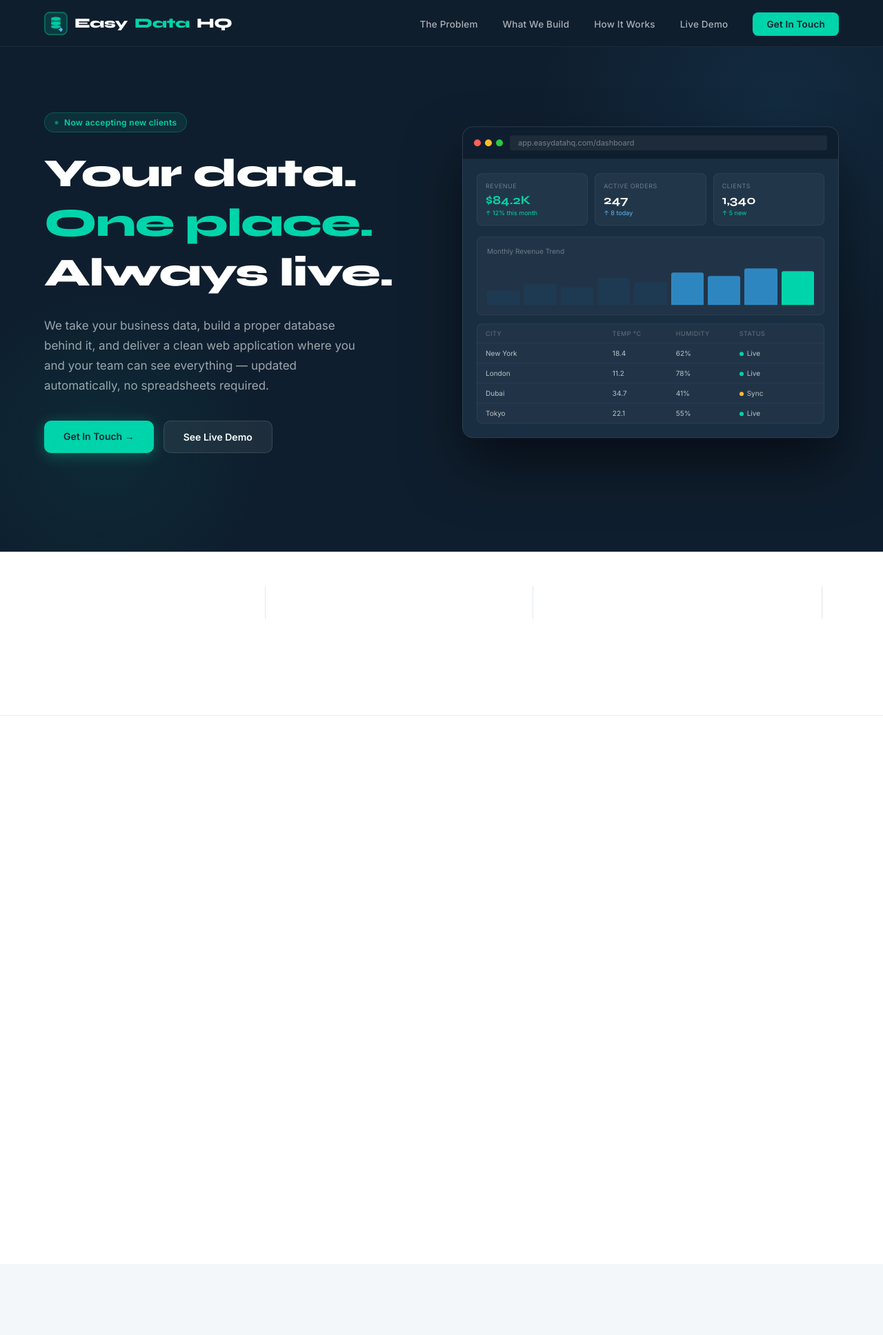
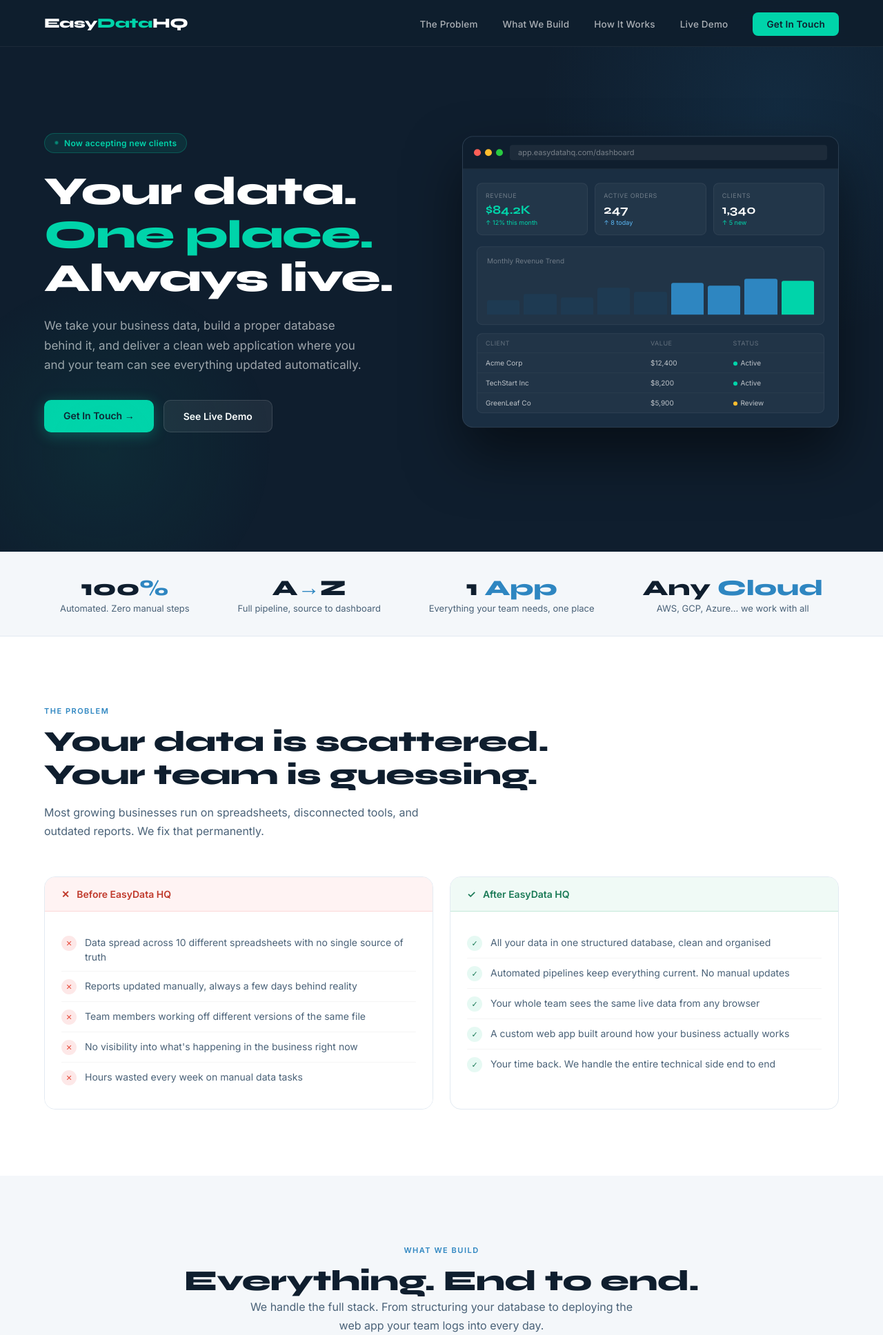
Before and after one commit to Mjawwad7/weather-app, a Flask app: page / in a window 1280 px wide. Shown: the top 1936 px of the page at 69% size. Run offline with Flask 3, Linux system fonts and the light colour scheme; data that the repository does not hold is empty; some libraries are stand-ins or nearby versions.

Commit message:
Refactor landing page layout and text content
Removed unnecessary logo elements and adjusted styles for better layout. Updated various text elements for clarity and consistency.

```diff
--- a/templates/landing.html
+++ b/templates/landing.html
@@ -53,16 +53,6 @@
       font-size: 20px;
       color: var(--white);
       letter-spacing: -0.3px;
-      display: flex;
-      align-items: center;
-      gap: 10px;
-      text-decoration: none;
-    }
-
-    .logo-icon {
-      width: 34px;
-      height: 34px;
-      flex-shrink: 0;
     }
 
     .logo span { color: var(--accent); }
@@ -168,11 +158,9 @@
       font-size: clamp(38px, 4.5vw, 58px);
       font-weight: 800;
       color: var(--white);
-      line-height: 1.25;
+      line-height: 1.1;
       letter-spacing: -1px;
       margin-bottom: 22px;
-      overflow: visible;
-      padding-bottom: 4px;
     }
 
     .hero h1 em {
@@ -351,7 +339,7 @@
 
     .table-row {
       display: grid;
-      grid-template-columns: 2fr 1fr 1fr 1.2fr;
+      grid-template-columns: 2fr 1fr 1fr;
       padding: 8px 12px;
       font-size: 10px;
       border-bottom: 1px solid rgba(255,255,255,0.04);
@@ -377,8 +365,8 @@
 
     /* ── STATS STRIP ── */
     .stats-strip {
-      background: var(--white);
-      padding: 40px 5%;
+      background: var(--grey-light);
+      padding: 32px 5%;
       border-top: 1px solid var(--grey-mid);
       border-bottom: 1px solid var(--grey-mid);
     }
@@ -395,34 +383,21 @@
 
     .stat-item {
       text-align: center;
-      padding: 0 20px;
     }
 
     .stat-item .num {
       font-family: 'Syne', sans-serif;
-      font-size: 36px;
+      font-size: 32px;
       font-weight: 800;
       color: var(--navy);
-      line-height: 1.2;
-      letter-spacing: -1px;
-      overflow: visible;
-      padding-bottom: 2px;
     }
 
-    .stat-item .num span { color: var(--accent); }
+    .stat-item .num span { color: var(--blue); }
 
     .stat-item .desc {
-      font-size: 12.5px;
-      font-weight: 500;
+      font-size: 13px;
       color: var(--text-mid);
-      margin-top: 6px;
-      letter-spacing: 0.1px;
-    }
-
-    .stat-divider {
-      width: 1px;
-      height: 48px;
-      background: var(--grey-mid);
+      margin-top: 2px;
     }
 
     /* ── SECTIONS ── */
@@ -450,11 +425,9 @@
       font-size: clamp(28px, 3.5vw, 42px);
       font-weight: 800;
       color: var(--navy);
-      line-height: 1.25;
+      line-height: 1.15;
       letter-spacing: -0.5px;
       margin-bottom: 16px;
-      overflow: visible;
-      padding-bottom: 4px;
     }
 
     .section-sub {
@@ -574,9 +547,6 @@
       font-weight: 700;
       color: var(--navy);
       margin-bottom: 10px;
-      line-height: 1.3;
-      overflow: visible;
-      padding-bottom: 2px;
     }
 
     .feature-card p {
@@ -635,9 +605,6 @@
       font-weight: 700;
       color: var(--navy);
       margin-bottom: 10px;
-      line-height: 1.3;
-      overflow: visible;
-      padding-bottom: 2px;
     }
 
     .step p {
@@ -919,21 +886,7 @@
 
 <!-- NAVBAR -->
 <nav>
-<div class="logo">
-    <svg class="logo-icon" viewBox="0 0 34 34" fill="none" xmlns="http://www.w3.org/2000/svg">
-      <rect width="34" height="34" rx="8" fill="#00d4aa" opacity="0.15"/>
-      <rect x="1" y="1" width="32" height="32" rx="7" stroke="#00d4aa" stroke-width="1.5" opacity="0.4"/>
-      <!-- Database cylinder -->
-      <ellipse cx="17" cy="10" rx="7" ry="2.5" fill="#00d4aa" opacity="0.9"/>
-      <rect x="10" y="10" width="14" height="7" fill="#00d4aa" opacity="0.5"/>
-      <ellipse cx="17" cy="17" rx="7" ry="2.5" fill="#00d4aa" opacity="0.9"/>
-      <rect x="10" y="17" width="14" height="5" fill="#00d4aa" opacity="0.3"/>
-      <ellipse cx="17" cy="22" rx="7" ry="2.5" fill="#00d4aa" opacity="0.85"/>
-      <!-- Arrow -->
-      <path d="M22 26 L26 26 M24 24 L26 26 L24 28" stroke="#5bb8f5" stroke-width="1.8" stroke-linecap="round" stroke-linejoin="round"/>
-    </svg>
-    Easy<span>Data</span>HQ
-  </div>
+  <div class="logo">Easy<span>Data</span>HQ</div>
   <ul class="nav-links">
     <li><a href="#problem">The Problem</a></li>
     <li><a href="#features">What We Build</a></li>
@@ -949,7 +902,7 @@
     <div class="hero-content">
       <div class="hero-badge">Now accepting new clients</div>
       <h1>Your data.<br><em>One place.</em><br>Always live.</h1>
-      <p>We take your business data, build a proper database behind it, and deliver a clean web application where you and your team can see everything — updated automatically, no spreadsheets required.</p>
+      <p>We take your business data, build a proper database behind it, and deliver a clean web application where you and your team can see everything updated automatically.</p>
       <div class="hero-buttons">
         <a href="#contact" class="btn-primary">Get In Touch →</a>
         <a href="#demo" class="btn-secondary">See Live Demo</a>
@@ -998,23 +951,19 @@
           </div>
           <div class="mockup-table">
             <div class="table-row header">
-              <span>City</span><span>Temp °C</span><span>Humidity</span><span>Status</span>
+              <span>Client</span><span>Value</span><span>Status</span>
             </div>
             <div class="table-row data">
-              <span>New York</span><span>18.4</span><span>62%</span>
-              <span><span class="status-dot" style="background:#00d4aa"></span>Live</span>
+              <span>Acme Corp</span><span>$12,400</span>
+              <span><span class="status-dot" style="background:#00d4aa"></span>Active</span>
             </div>
             <div class="table-row data">
-              <span>London</span><span>11.2</span><span>78%</span>
-              <span><span class="status-dot" style="background:#00d4aa"></span>Live</span>
+              <span>TechStart Inc</span><span>$8,200</span>
+              <span><span class="status-dot" style="background:#00d4aa"></span>Active</span>
             </div>
             <div class="table-row data">
-              <span>Dubai</span><span>34.7</span><span>41%</span>
-              <span><span class="status-dot" style="background:#ffbd2e"></span>Sync</span>
-            </div>
-            <div class="table-row data">
-              <span>Tokyo</span><span>22.1</span><span>55%</span>
-              <span><span class="status-dot" style="background:#00d4aa"></span>Live</span>
+              <span>GreenLeaf Co</span><span>$5,900</span>
+              <span><span class="status-dot" style="background:#ffbd2e"></span>Review</span>
             </div>
           </div>
         </div>
@@ -1030,17 +979,14 @@
       <div class="num">100<span>%</span></div>
       <div class="desc">Automated. Zero manual steps</div>
     </div>
-    <div class="stat-divider"></div>
     <div class="stat-item fade-up">
-      <div class="num">A<span>→Z</span></div>
+      <div class="num">A<span>→</span>Z</div>
       <div class="desc">Full pipeline, source to dashboard</div>
     </div>
-    <div class="stat-divider"></div>
     <div class="stat-item fade-up">
       <div class="num">1<span> App</span></div>
       <div class="desc">Everything your team needs, one place</div>
     </div>
-    <div class="stat-divider"></div>
     <div class="stat-item fade-up">
       <div class="num">Any<span> Cloud</span></div>
       <div class="desc">AWS, GCP, Azure... we work with all</div>
@@ -1054,7 +1000,7 @@
     <div class="fade-up">
       <span class="section-tag">The Problem</span>
       <h2 class="section-title">Your data is scattered.<br>Your team is guessing.</h2>
-      <p class="section-sub">Most growing businesses run on spreadsheets, disconnected tools, and outdated reports. We fix that — permanently.</p>
+      <p class="section-sub">Most growing businesses run on spreadsheets, disconnected tools, and outdated reports. We fix that permanently.</p>
     </div>
 
     <div class="before-after">
@@ -1067,7 +1013,7 @@
           </div>
           <div class="ba-item">
             <div class="ba-icon x">✕</div>
-            <span>Reports updated manually — always a few days behind reality</span>
+            <span>Reports updated manually, always a few days behind reality</span>
           </div>
           <div class="ba-item">
             <div class="ba-icon x">✕</div>
@@ -1093,7 +1039,7 @@
           </div>
           <div class="ba-item">
             <div class="ba-icon check">✓</div>
-            <span>Automated pipelines keep everything current — no manual updates</span>
+            <span>Automated pipelines keep everything current. No manual updates</span>
           </div>
           <div class="ba-item">
             <div class="ba-icon check">✓</div>
@@ -1105,7 +1051,7 @@
           </div>
           <div class="ba-item">
             <div class="ba-icon check">✓</div>
-            <span>Your time back — we handle the entire technical side end to end</span>
+            <span>Your time back. We handle the entire technical side end to end</span>
           </div>
         </div>
       </div>
@@ -1119,29 +1065,29 @@
     <div class="fade-up" style="text-align:center">
       <span class="section-tag">What We Build</span>
       <h2 class="section-title" style="margin:0 auto">Everything. End to end.</h2>
-      <p class="section-sub" style="margin:0 auto;text-align:center">We handle the full stack — from structuring your database to deploying the web app your team logs into every day.</p>
+      <p class="section-sub" style="margin:0 auto;text-align:center">We handle the full stack. From structuring your database to deploying the web app your team logs into every day.</p>
     </div>
 
     <div class="features-grid">
       <div class="feature-card fade-up">
         <div class="feature-icon">🗄️</div>
         <h3>Database Architecture</h3>
-        <p>We design and build a proper PostgreSQL database tailored to your business — structured for accuracy, performance, and scale from day one.</p>
+        <p>We design and build a proper PostgreSQL database tailored to your business, structured for accuracy, performance, and scale from day one.</p>
       </div>
       <div class="feature-card fade-up">
         <div class="feature-icon">⚡</div>
         <h3>Automated Data Pipelines</h3>
-        <p>Your data flows automatically from its source into the database on a schedule. No manual imports, no stale reports — always current.</p>
+        <p>Your data flows automatically from its source into the database on a schedule. No manual imports, no stale reports, always current.</p>
       </div>
       <div class="feature-card fade-up">
         <div class="feature-icon">📊</div>
         <h3>Custom Web Application</h3>
-        <p>A clean, fast web app built specifically for your team. Charts, tables, filters — designed around the decisions you need to make.</p>
+        <p>A clean, fast web app built specifically for your team. Charts, tables, filters designed around the decisions you need to make.</p>
       </div>
       <div class="feature-card fade-up">
         <div class="feature-icon">☁️</div>
         <h3>Cloud Infrastructure</h3>
-        <p>We deploy everything on secure cloud infrastructure — AWS, GCP, or Azure. Reliable, scalable, and maintained so you never have to think about it.</p>
+        <p>We deploy everything on secure cloud infrastructure. Reliable, scalable, and maintained so you never have to think about it.</p>
       </div>
       <div class="feature-card fade-up">
         <div class="feature-icon">🔒</div>
@@ -1163,24 +1109,24 @@
     <div class="fade-up" style="text-align:center">
       <span class="section-tag">How It Works</span>
       <h2 class="section-title" style="margin:0 auto">Up and running in days,<br>not months.</h2>
-      <p class="section-sub" style="margin:0 auto;text-align:center">We handle the heavy lifting. You just tell us what you need — we take it from there.</p>
+      <p class="section-sub" style="margin:0 auto;text-align:center">We handle the heavy lifting. You just tell us what you need, we take it from there.</p>
     </div>
 
     <div class="steps">
       <div class="step fade-up">
         <div class="step-num">1</div>
         <h3>Tell Us About Your Data</h3>
-        <p>You share your data sources — spreadsheets, existing software, APIs, or databases. We assess the situation and design a solution around your exact needs.</p>
+        <p>You share your data sources spreadsheets, existing software, or databases. Tell us how you want the front end to be.</p>
       </div>
       <div class="step fade-up">
         <div class="step-num">2</div>
         <h3>We Build Everything</h3>
-        <p>We set up the database, build the automated pipelines, and develop your custom web application. You get regular updates throughout the process.</p>
+        <p>We build the automated pipelines and develop your custom web application based on your recommendation.</p>
       </div>
       <div class="step fade-up">
         <div class="step-num">3</div>
         <h3>Your Team Goes Live</h3>
-        <p>We hand over a fully working system. Your team logs in, sees their data, and from that point forward everything runs automatically.</p>
+        <p>We maintain your new fully working system. Your team gets access to the web application which runs automatically.</p>
       </div>
     </div>
   </div>
@@ -1191,12 +1137,12 @@
   <div class="demo-inner">
     <span class="section-tag">Live Demo</span>
     <h2 class="section-title">See it in action.</h2>
-    <p class="section-sub">This is a real, fully automated pipeline we built — live weather data pulled daily from an API, transformed, stored in a cloud database, and displayed here. Built end to end, zero manual steps.</p>
+    <p class="section-sub">This is a real, fully automated pipeline we built. Live weather data pulled daily, transformed, stored in a cloud database, and displayed here. Built end to end, zero manual steps.</p>
 
     <div class="demo-frame fade-up">
       <div class="demo-bar">
         <div class="demo-dots"><span></span><span></span><span></span></div>
-        <div class="demo-url-bar">https://easydatahq.com/dashboard — Live Weather Pipeline Demo</div>
+        <div class="demo-url-bar">https://easydatahq.com/dashboard. Live Weather Pipeline Demo</div>
       </div>
       <iframe
         src="/dashboard"
@@ -1216,18 +1162,18 @@
       <div class="contact-info fade-up">
         <span class="section-tag">Get In Touch</span>
         <h2 class="section-title">Let's talk about<br>your data.</h2>
-        <p>Tell us what you're working with — whether it's messy spreadsheets, a system that doesn't talk to another, or data you can't easily see. We'll come back with a clear plan.</p>
+        <p>Tell us what you're working with. Whether it's messy spreadsheets, a system that doesn't talk to another, or data you can't easily visualize. We will get back to you with a clear plan.</p>
         <div class="contact-detail">
           <div class="icon">📧</div>
-          <a href="mailto:jawwad.agr@gmail.com" style="color:var(--text-mid);text-decoration:none;" onmouseover="this.style.color='var(--blue)'" onmouseout="this.style.color='var(--text-mid)'">jawwad.agr@gmail.com</a>
+          <span>jawwad.agr@gmail.com</span>
         </div>
         <div class="contact-detail">
           <div class="icon">🌐</div>
           <span>easydatahq.com</span>
         </div>
         <div class="contact-detail">
-          <div class="icon">📍</div>
-          <span>Boston, MA — Working with clients worldwide</span>
+          <div class="icon">🌏</div>
+          <span>Working with businesses worldwide</span>
         </div>
       </div>
 
@@ -1262,7 +1208,7 @@
           <textarea id="message" placeholder="Describe your data situation and what you're trying to achieve..."></textarea>
         </div>
         <button class="btn-submit" onclick="handleSubmit()">Send Message →</button>
-        <div class="form-success" id="form-success">✓ Message sent! We'll be in touch within 1 business day.</div>
+        <div class="form-success" id="form-success">✓ Message sent! We will be in touch shortly.</div>
       </div>
     </div>
   </div>
@@ -1289,7 +1235,7 @@
   </div>
 </footer>
 
-<script data-cfasync="false" src="/cdn-cgi/scripts/5c5dd728/cloudflare-static/email-decode.min.js"></script><script>
+<script>
   // Scroll animations
   const observer = new IntersectionObserver((entries) => {
     entries.forEach((entry, i) => {
@@ -1305,16 +1251,33 @@
   document.querySelectorAll('.fade-up').forEach(el => observer.observe(el));
 
   // Form handler
-  function handleSubmit() {
+async function handleSubmit() {
   const name = document.getElementById('name').value;
   const email = document.getElementById('email').value;
   const message = document.getElementById('message').value;
+  const company = document.getElementById('company').value;
+  const situation = document.getElementById('situation').value;
 
   if (!name || !email || !message) {
     alert('Please fill in the required fields.');
     return;
   }
 
-    // Show success message
+  const response = await fetch('https://formspree.io/f/myknyplo', {
+    method: 'POST',
+    headers: { 'Content-Type': 'application/json' },
+    body: JSON.stringify({ name, email, company, situation, message })
+  });
+
+  if (response.ok) {
     document.querySelector('.btn-submit').style.display = 'none';
-    document.getE
+    document.getElementById('form-success').style.display = 'block';
+  } else {
+    alert('Something went wrong. Please try again.');
+  }
+}
+
+</script>
+
+</body>
+</html>
```
Lines whose indentation alone changed are shown as unchanged.
